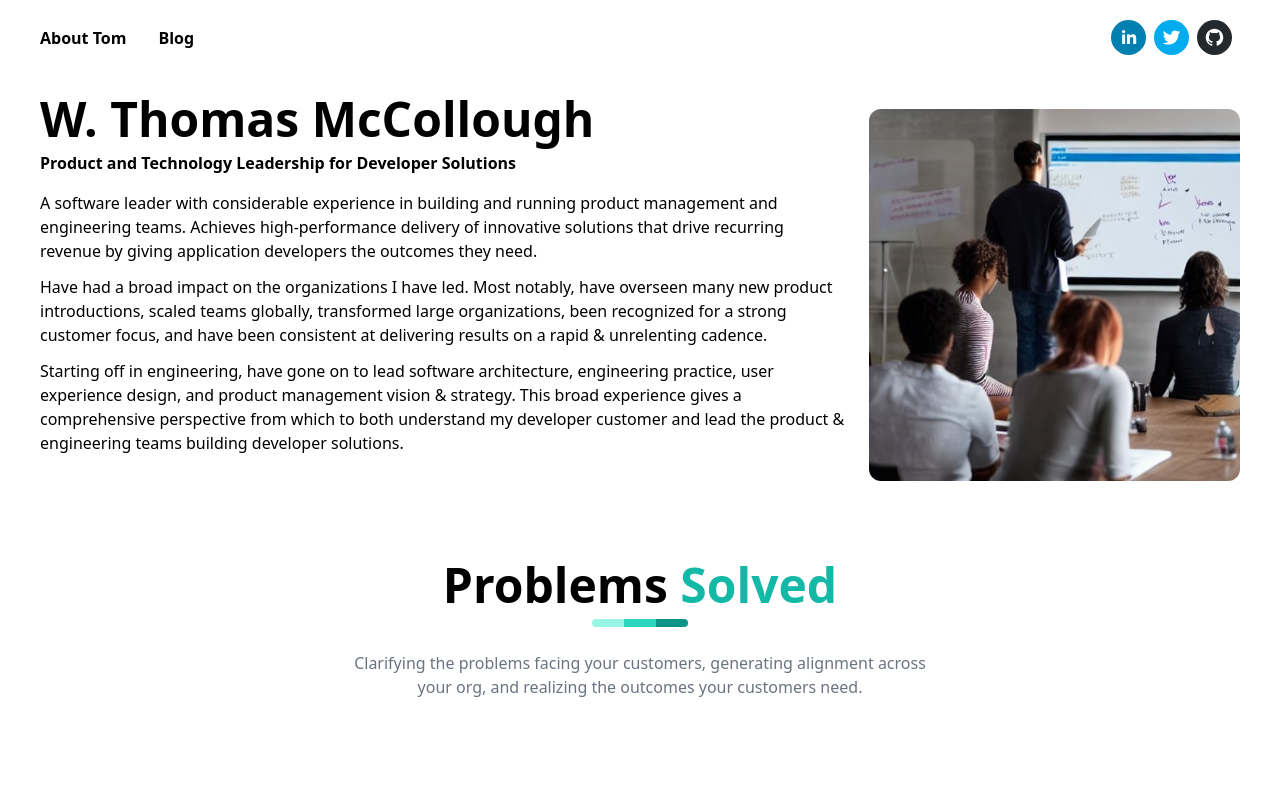
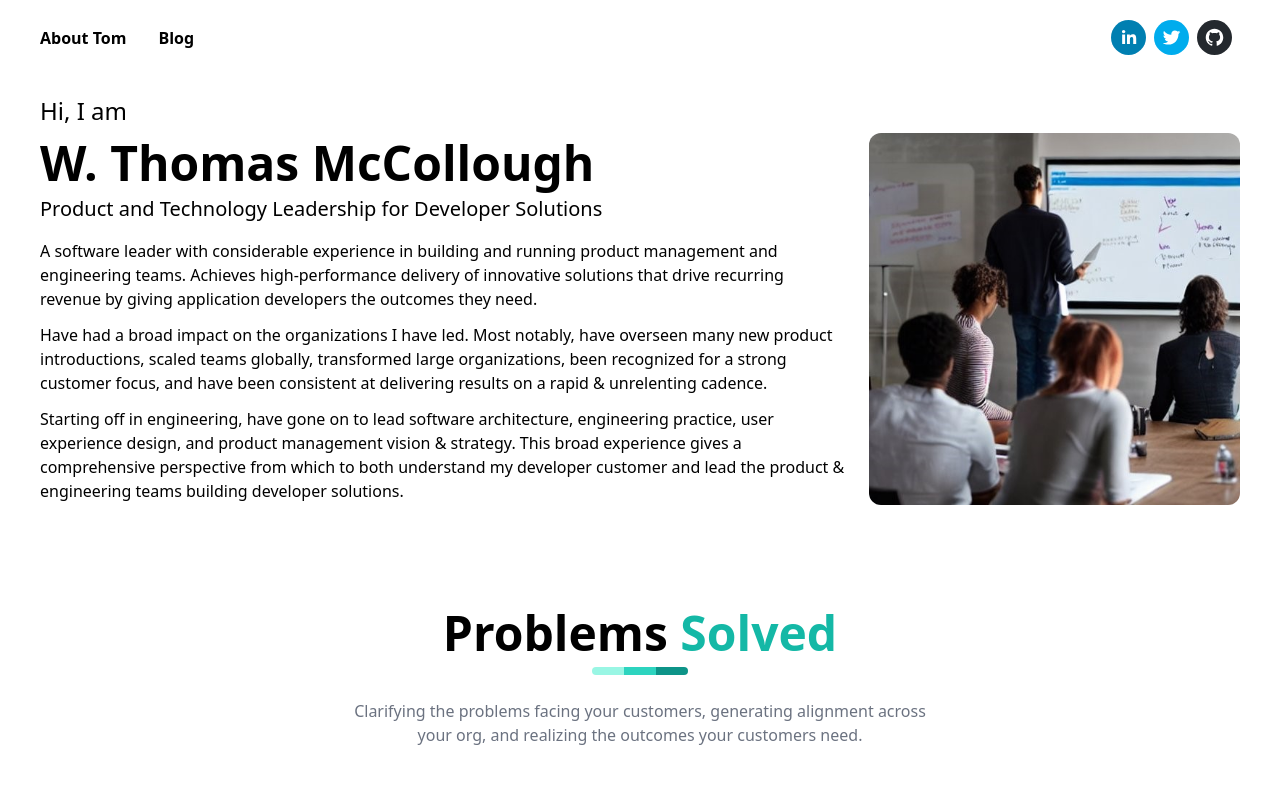
Before and after one commit to chainsaw2k/portfolio, a Next.js app: page / in a window 1280 px wide. Shown: the top 793 px of the page. Built offline with nearby package versions, Linux system fonts and the light colour scheme.

Commit message:
add analytics

```diff
--- a/app/(user)/layout.tsx
+++ b/app/(user)/layout.tsx
@@ -1,5 +1,6 @@
 import "../../styles/globals.css";
 import Header from "../../components/Header"
+import { AnalyticsWrapper } from "../components/analytics";
 
 export default function RootLayout({
   children,
@@ -11,6 +12,7 @@ export default function RootLayout({
       <body className="max-w-7xl mx-auto">
         <Header />
         {children}
+        <AnalyticsWrapper />
       </body>
     </html>
   );
--- /dev/null
+++ b/app/components/analytics.tsx
@@ -0,0 +1,6 @@
+'use client';
+import { Analytics } from '@vercel/analytics/react';
+
+export function AnalyticsWrapper() {
+  return <Analytics />;
+}
--- a/components/Banner.tsx
+++ b/components/Banner.tsx
@@ -4,24 +4,20 @@ function Banner() {
   return (
     <div className="flex flex-col lg:flex-row lg:space-x-5 justify-between font-bold px-10 py-5 mb-10">
       <div>
+        <p className="font-normal text-2xl mb-3">Hi, I am</p>
         <h1 className="text-5xl">W. Thomas McCollough</h1>
-        <h2 className="mt-5 md:mt-2">Product and Technology Leadership for Developer Solutions</h2>
+        <h2 className="mt-5 md:mt-2 text-xl font-normal">Product and Technology Leadership for Developer Solutions</h2>
         <div className="mt-4 mb-10 text-base font-normal">
-          <p className="mt-3">
-            A software leader with considerable experience in building and running product management
+          <p className="mt-3">A software leader with considerable experience in building and running product management
             and engineering teams. Achieves high-performance delivery of innovative solutions that drive
-            recurring revenue by giving application developers the outcomes they need.
-          </p>
-          <p className="mt-3">
-            Have had a broad impact on the organizations I have led. Most notably, have overseen many new product
+            recurring revenue by giving application developers the outcomes they need.</p>
+          <p className="mt-3">Have had a broad impact on the organizations I have led. Most notably, have overseen many new product
             introductions, scaled teams globally, transformed large organizations, been recognized for a
-            strong customer focus, and have been consistent at delivering results on a rapid & unrelenting cadence.
-          </p>
-          <p className="mt-3">
-            Starting off in engineering, have gone on to lead software architecture, engineering practice,
+            strong customer focus, and have been consistent at delivering results on a rapid & unrelenting cadence.    </p>
+          <p className="mt-3">Starting off in engineering, have gone on to lead software architecture, engineering practice,
             user experience design, and product management vision & strategy. This broad experience gives a
-            comprehensive perspective from which to both understand my developer customer and lead the product & engineering teams building developer solutions.
-          </p>
+            comprehensive perspective from which to both understand my developer customer and lead the
+            product & engineering teams building developer solutions.          </p>
         </div>
       </div>
       <div className="hidden items-center md:flex">
--- a/package.json
+++ b/package.json
@@ -10,6 +10,7 @@
     "@portabletext/react": "^2.0.1",
     "@sanity/image-url": "^1.0.2",
     "@sanity/vision": "^3.0.0",
+    "@vercel/analytics": "^0.1.8",
     "next": "latest",
     "next-sanity": "^4.1.2",
     "react": "18.2.0",
```
Also changed, not shown: 1 other file (tests, documents, lock files or other folders).
